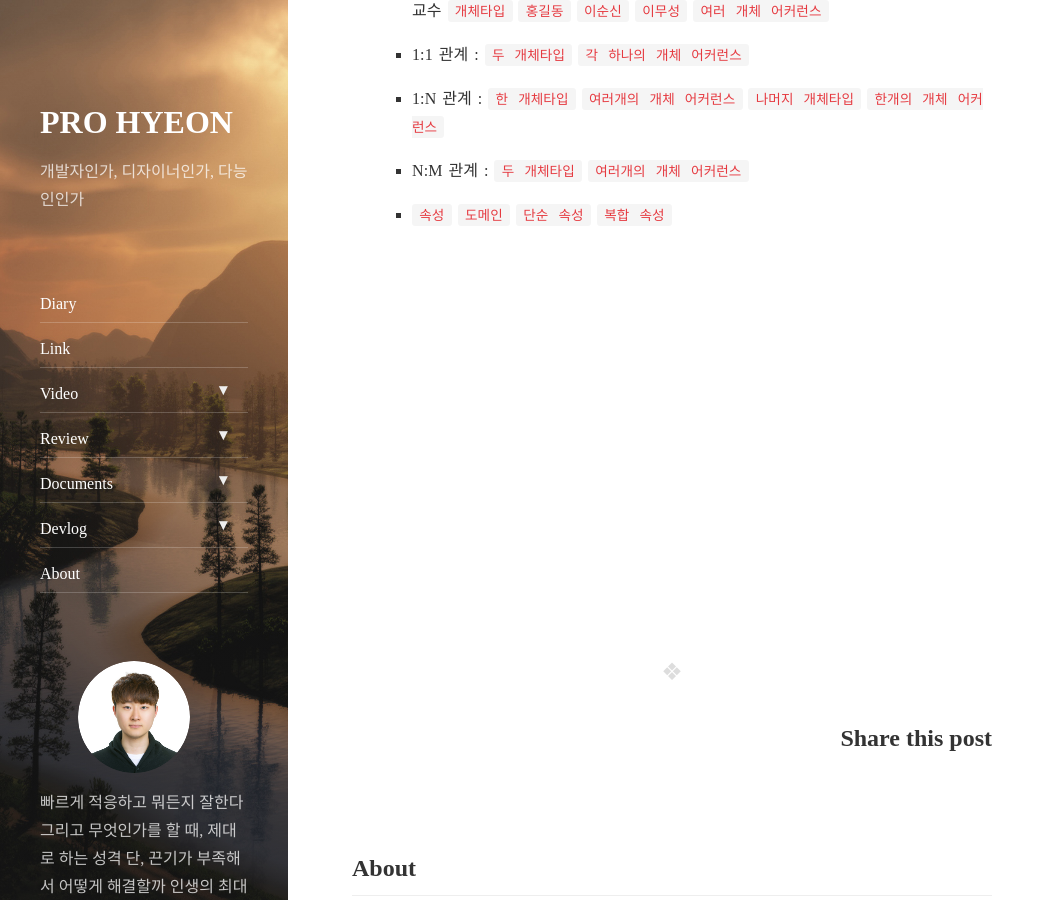
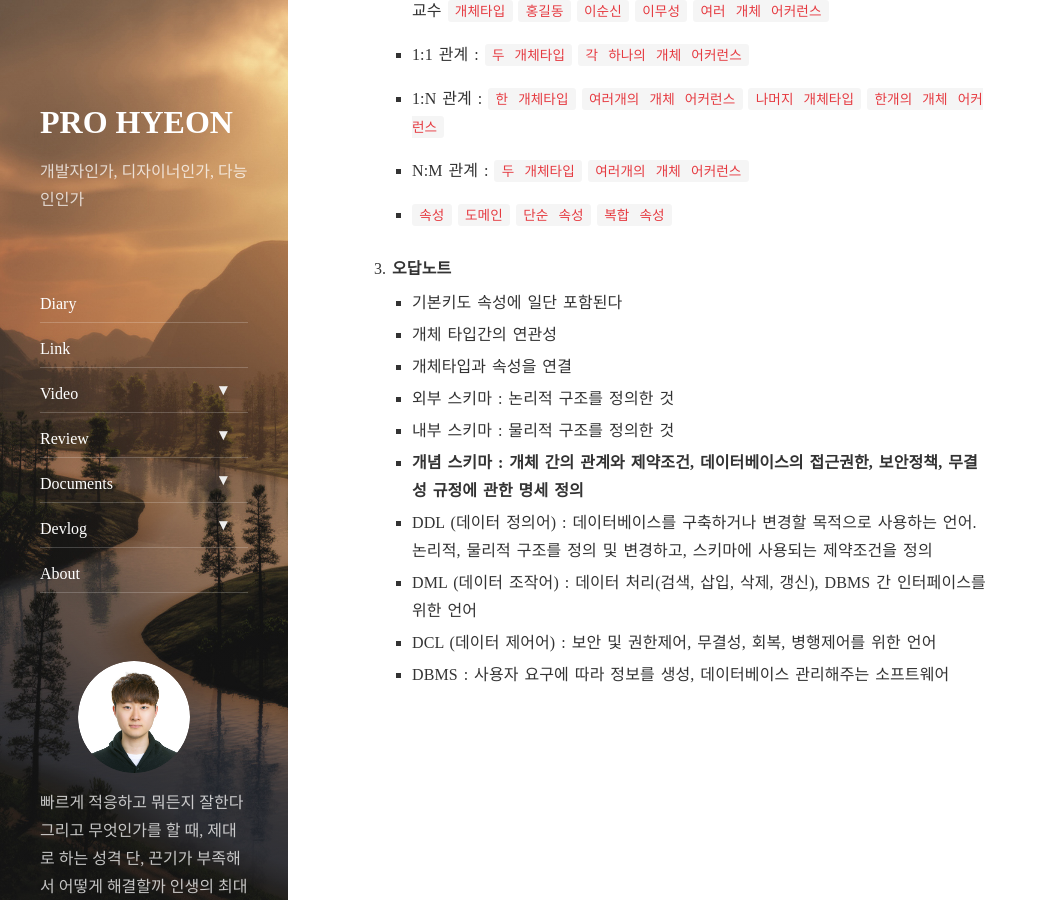
Before and after one commit to antaehyeon/antaehyeon.github.io, a Jekyll site: the page built from _posts/2018-06-28-정보처리기사 실기 암기노트 (데이터베이스).md, in a window 1280 px wide and 900 px high, scrolled down 4048 px. Shown: the whole window, without its empty margins (0-1055 px from the left). Built offline with Jekyll 4.4.1, drawn with Linux system fonts in a browser that asks for light colours; nearby versions of some CDN libraries; comment, search, counter and statistics services are not loaded.

Commit message:
Docs: 예상 문제은행 오답노트 내용 추가

```diff
--- a/_posts/2018-06-28-정보처리기사 실기 암기노트 (데이터베이스).md
+++ b/_posts/2018-06-28-정보처리기사 실기 암기노트 (데이터베이스).md
@@ -161,3 +161,18 @@ comments: true
       - N:M 관계 : `두 개체타입` `여러개의 개체 어커런스`
 
       - `속성` `도메인` `단순 속성` `복합 속성`
+
+
+
+   6. #### 오답노트
+
+      - 기본키도 속성에 일단 포함된다
+      - 개체 타입간의 연관성
+      - 개체타입과 속성을 연결
+      - 외부 스키마 : 논리적 구조를 정의한 것
+      - 내부 스키마 : 물리적 구조를 정의한 것
+      - **개념 스키마 : 개체 간의 관계와 제약조건, 데이터베이스의 접근권한, 보안정책, 무결성 규정에 관한 명세 정의**
+      - DDL (데이터 정의어) : 데이터베이스를 구축하거나 변경할 목적으로 사용하는 언어. 논리적, 물리적 구조를 정의 및 변경하고, 스키마에 사용되는 제약조건을 정의
+      - DML (데이터 조작어) : 데이터 처리(검색, 삽입, 삭제, 갱신), DBMS 간 인터페이스를 위한 언어
+      - DCL (데이터 제어어) : 보안 및 권한제어, 무결성, 회복, 병행제어를 위한 언어
+      - DBMS : 사용자 요구에 따라 정보를 생성, 데이터베이스 관리해주는 소프트웨어
```
